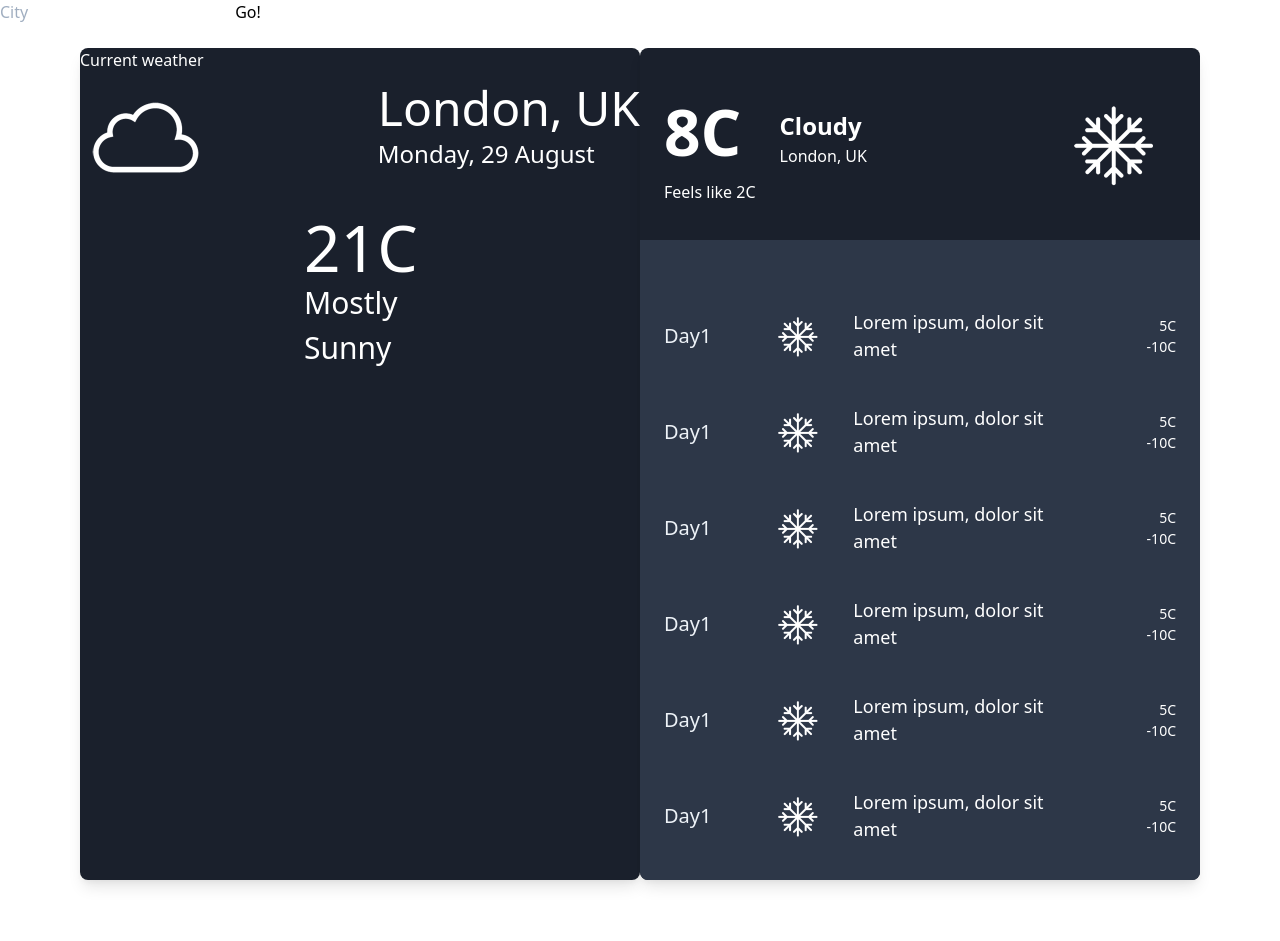
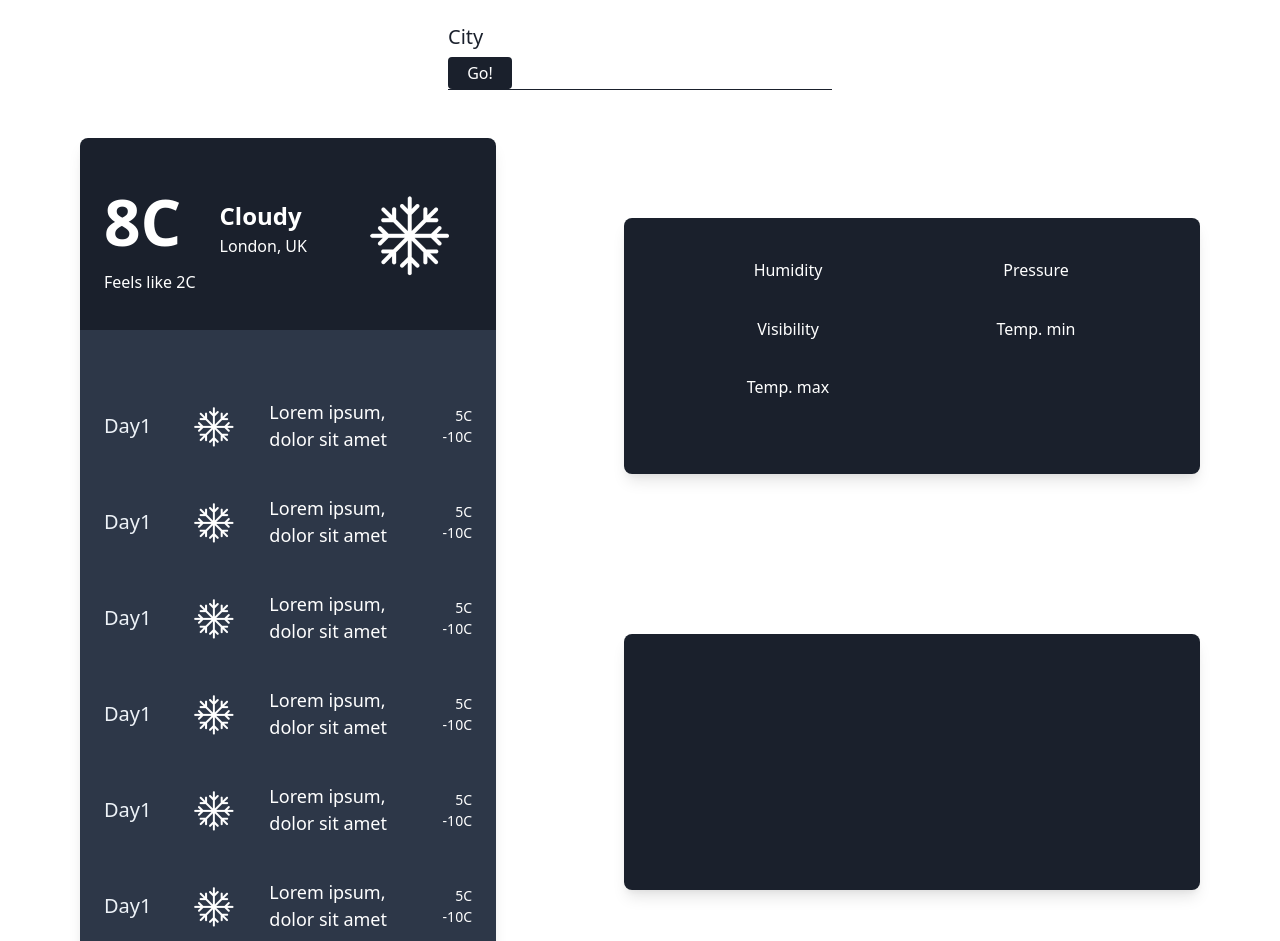
Before and after one commit to Crocodildus/weather-app, a website built with webpack: page src/templates/index.html in a window 1280 px wide. Shown: the top 941 px of the page. Built offline with nearby package versions, Linux system fonts and the light colour scheme; no server answers; files whose address does not match are found by name.

Commit message:
style  style search form and 2 windows for 2 new features

```diff
--- a/src/templates/index.html
+++ b/src/templates/index.html
@@ -12,33 +12,15 @@
 
 <body>
   <main>
-    <form>
-      <input data-search type="search" placeholder="City">
-      <button data-searchBtn>Go!</button>
+    <form class="text-white flex items-center justify-center font-sans w-full mt-4">
+      <div class="max-w-sm border-b border-gray-900">
+        <input class="text-xl appearance-none bg-transparent border-none text-gray-900 mr-10 py-2 leading-tight focus:outline-none placeholder-current" data-search type="search" placeholder="City">
+        <button data-searchBtn class="w-16 bg-gray-900 flex-shrink-0 border-transparent border-4 rounded">Go!</button>
+      </div>
     </form>
-    <section class="mx-20 mb-20 text-white flex">
-    <div class="w-128 max-w-xl font-sans overflow-hidden bg-gray-900 rounded-lg shadow-lg mt-6">
-      <div>
-        <h2>Current weather</h2>
-        <div class="flex justify-between">
-          <img class="h-32" data-todayIcon src="./src/icons/clouds.png" alt="">
-          <div>
-            <h4 data-city class="inline-block h-16 text-5xl">London, UK</h4>
-          <h5 data-date class="text-2xl">Monday, 29 August</h5>
-          </div>
-        </div>
-      </div>
-      <div class="flex justify-between px-56  flex-row items-center">
-        <div class="flex justify-items-center">
-          <div class=" flex flex-col justify-center">
-            <h4 data-todayTemp class="inline-block h-20 text-6xl">21C</h4>
-            <h5 data-todayWeather class="text-3xl">Mostly Sunny</h5>
-          </div>
-        </div>
-      </div>
-    </div>
+    <section class="flex text-white mx-20 justify-center space-x-32 mt-12">
 
-    <div data-weather class="w-128 max-w-xl font-sans overflow-hidden bg-gray-900 rounded-lg shadow-lg mt-6">
+      <div data-weather class="w-128 max-w-xl font-sans overflow-hidden bg-gray-900 rounded-lg shadow-lg">
         <!-- Current weather -->
         <div class="flex items-center justify-between px-6 py-8">
           <div class="flex items-center">
@@ -55,7 +37,7 @@
         </div> <!-- End of Current-->
 
         <!-- Future weather -->
-      <div class="text-sm bg-gray-800 px-6 py-8 overflow-hidden">
+        <div class="text-sm bg-gray-800 px-6 py-8 overflow-hiddenspace-x-32">
           <div class=" flex items-center justify-between mt-8">
             <p class="w-1/6 text-xl text-gray-200">Day1</p>
             <div class="w-4/6 px-4 flex items-center">
@@ -124,6 +106,19 @@
           </div>
         </div>
       </div>
+      <div class="font-sans flex flex-col justify-center">
+        <div
+          class=" grid grid-cols-2 font-medium h-64 w-128 max-w-xl overflow-hidden bg-gray-900 rounded-lg shadow-lg mb-20 p-10 justify-items-center">
+          <p>Humidity </p>
+          <p>Pressure </p>
+          <p>Visibility </p>
+          <p>Temp. min </p>
+          <p>Temp. max </p>
+        </div>
+        <div class="h-64 w-128 max-w-xl overflow-hidden bg-gray-900 rounded-lg shadow-lg mt-20">
+
+        </div>
+        <div>
     </section>
   </main>
   <script src="https://code.jquery.com/jquery-3.5.1.min.js"></script>
```
Lines whose indentation alone changed are shown as unchanged.
